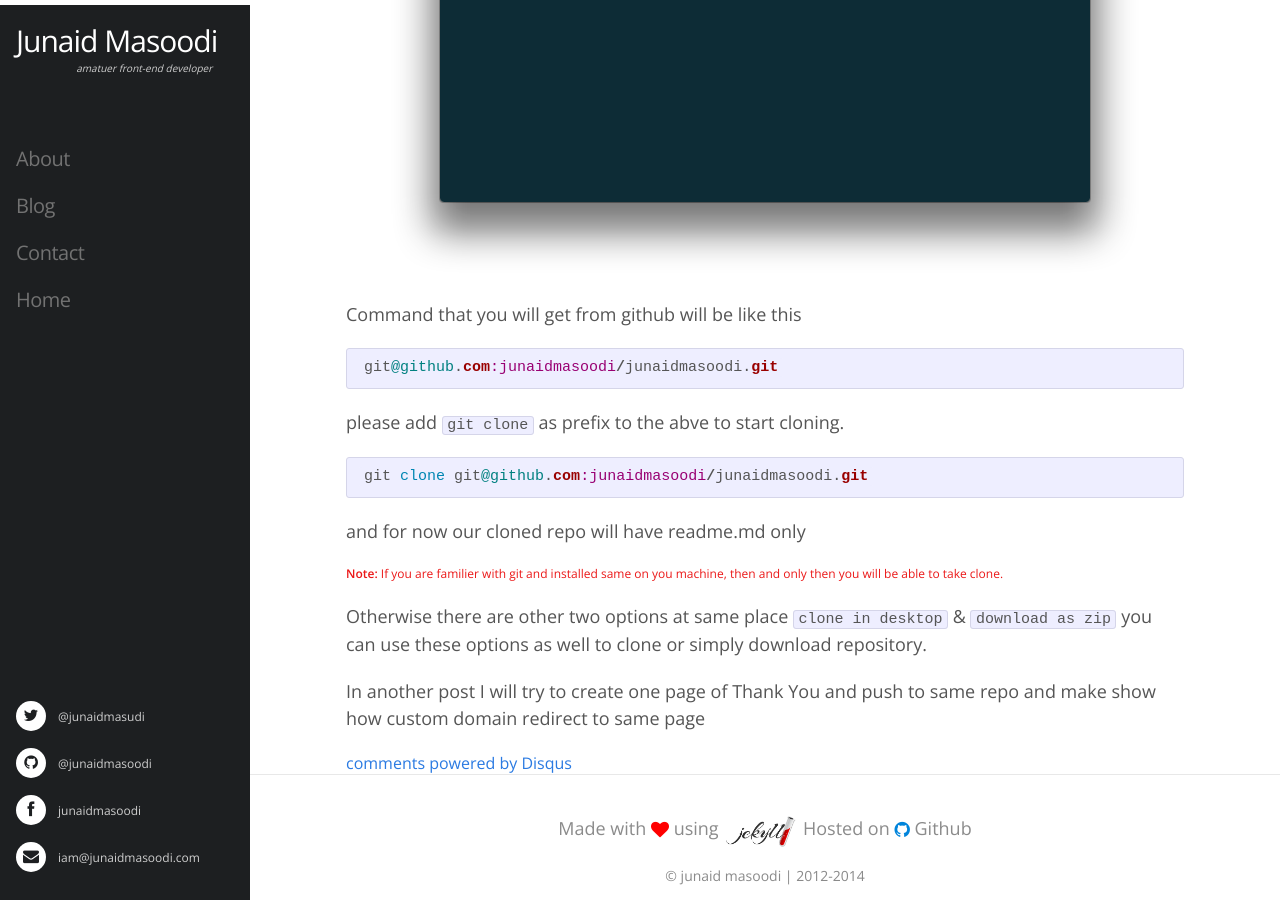
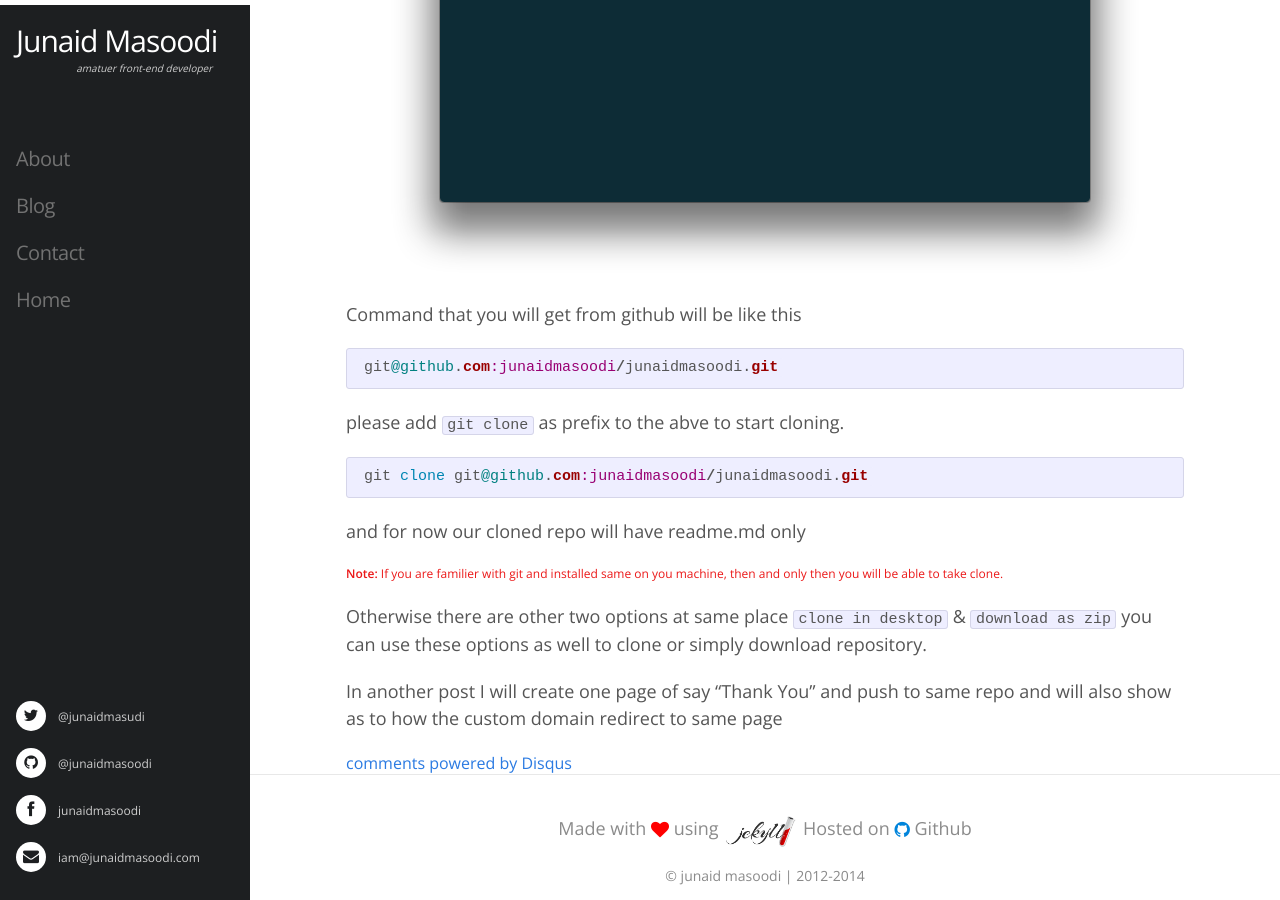
Before and after one commit to junaidmasoodi/junaidmasoodi.github.com, a Jekyll site: the page built from _posts/2014-05-14-github-pages.markdown, in a window 1280 px wide and 900 px high, scrolled down 2828 px. Built offline with Jekyll 4.4.1, drawn with Linux system fonts in a browser that asks for light colours; comment, search, counter and statistics services are not loaded.

Commit message:
typo on github pages post

```diff
--- a/_posts/2014-05-14-github-pages.markdown
+++ b/_posts/2014-05-14-github-pages.markdown
@@ -56,4 +56,4 @@ and for now our cloned repo will have readme.md only
 
 Otherwise there are other two options at same place <highlight>clone in desktop</highlight> & <highlight>download as zip</highlight> you can use these options as well to clone or simply download repository.
 
-In another post I will try to create one page of Thank You and push to same repo and make show how custom domain redirect to same page
+In another post I will create one page of say "Thank You" and push to same repo and will also show as to how the custom domain redirect to same page
```
